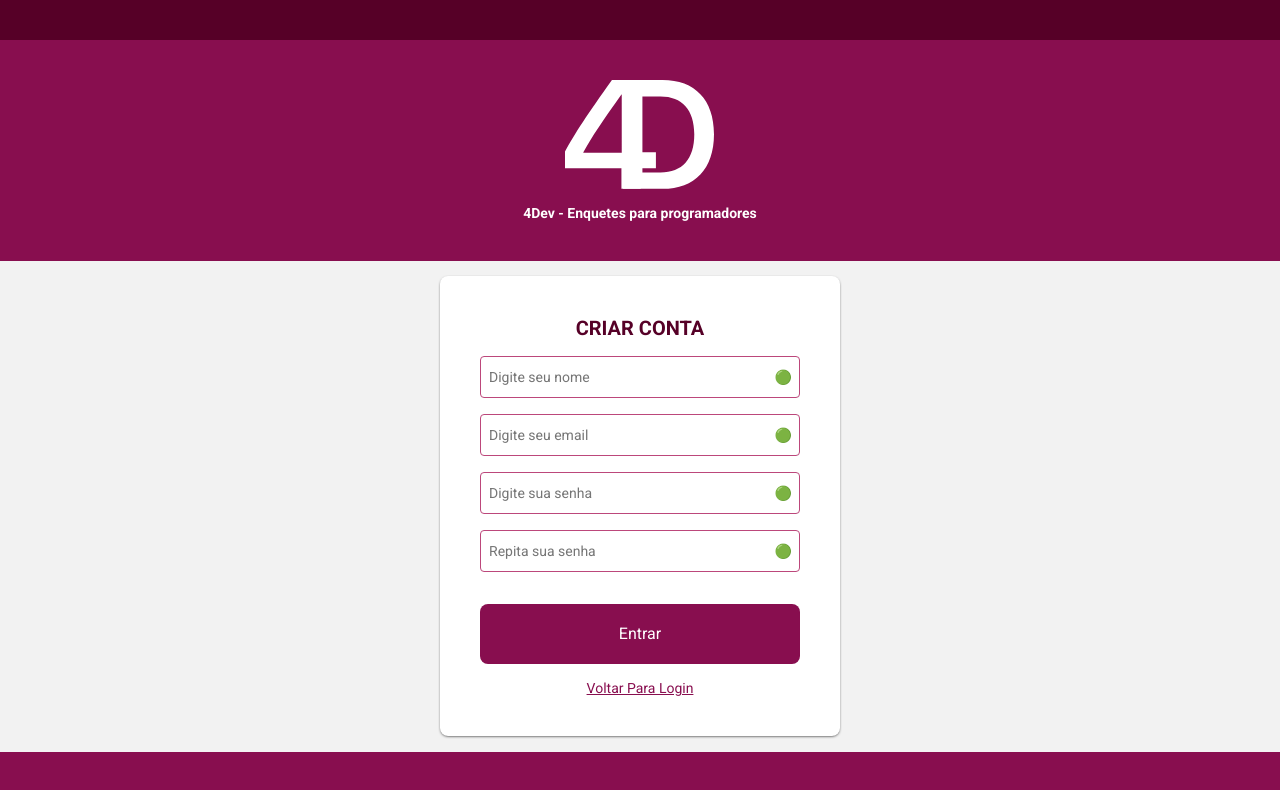
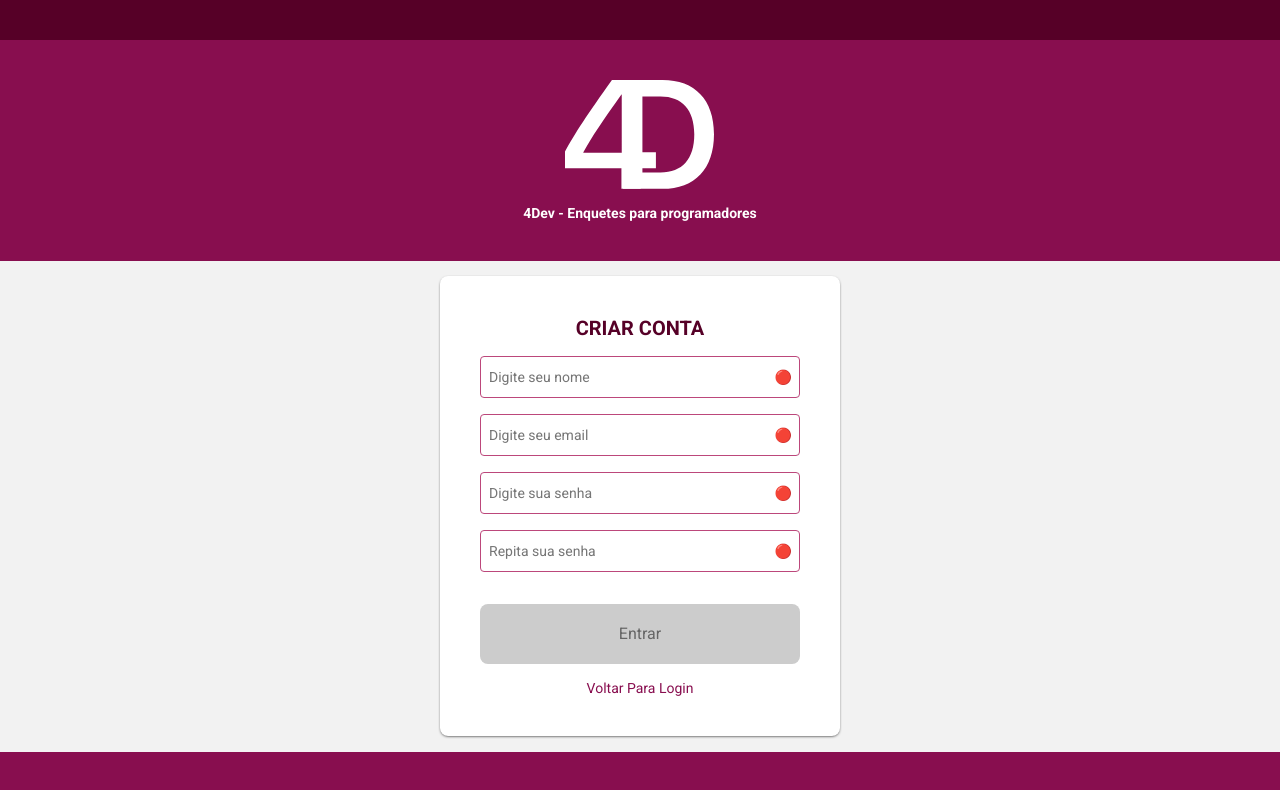
Before and after one commit to mauriciofsnts/clean-react, a React app: page /signup in a window 1280 px wide. Shown: the top 790 px of the page. Built offline with nearby package versions, Linux system fonts and the light colour scheme.

Commit message:
feat: ensure Signup starts with correct initial state

```diff
--- a/src/presentations/pages/signup/signup.tsx
+++ b/src/presentations/pages/signup/signup.tsx
@@ -5,16 +5,22 @@ import {
   LoginHeader
 } from '@/presentations/components'
 import { FormContext } from '@/presentations/contexts'
-import React from 'react'
-import { Link } from 'react-router-dom'
+import React, { useState } from 'react'
 import Styles from './signup-styles.scss'
 
 const Signup: React.FC = () => {
+  const [state] = useState({
+    nameError: 'Campo obrigatório',
+    emailError: 'Campo obrigatório',
+    passwordError: 'Campo obrigatório',
+    passwordConfirmationError: 'Campo obrigatório'
+  })
+
   return (
     <div className={Styles.signup}>
       <LoginHeader />
 
-      <FormContext.Provider value={{ state: {} }}>
+      <FormContext.Provider value={{ state }}>
         <form className={Styles.form}>
           <h2>Criar conta</h2>
 
@@ -32,12 +38,15 @@ const Signup: React.FC = () => {
             placeholder="Repita sua senha"
           />
 
-          <button className={Styles.submit} type="submit">
+          <button
+            data-testid="submit"
+            disabled
+            className={Styles.submit}
+            type="submit"
+          >
             Entrar
           </button>
-          <Link to="/login" className={Styles.link}>
-            Voltar para login
-          </Link>
+          <span className={Styles.link}>Voltar para login</span>
 
           <FormStatus />
         </form>
```
